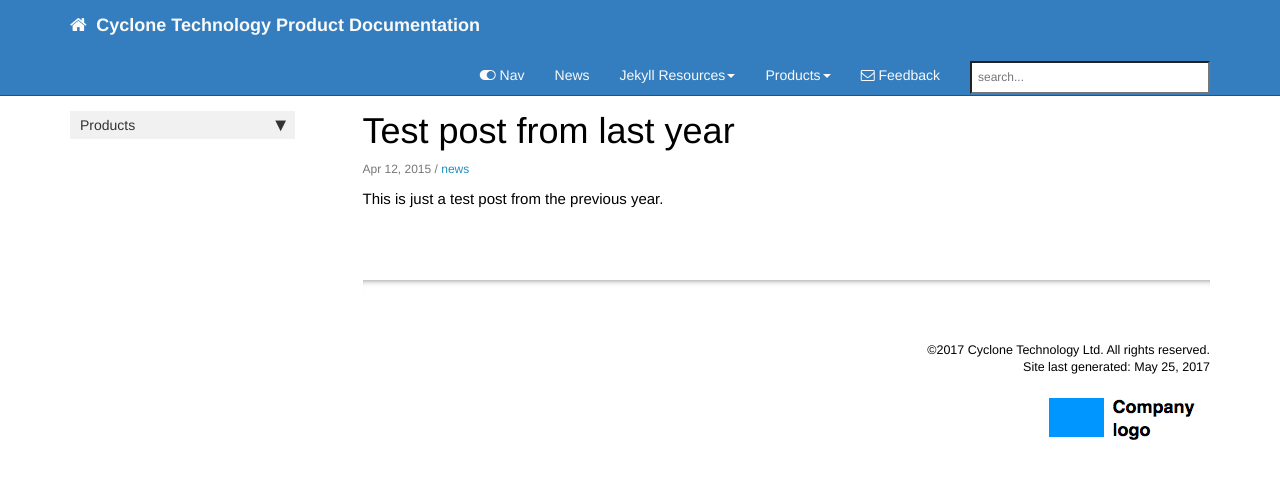
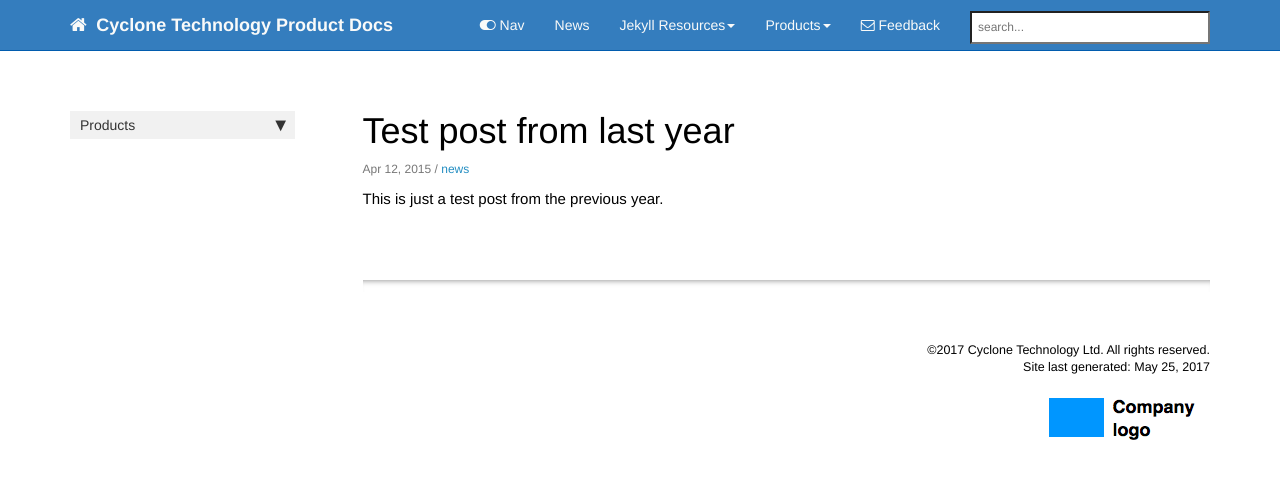
Before and after one commit to CycloneTechnology/CycloneTechnology.github.io, a Jekyll site: the page built from _posts/2015-04-12-test-post-last-year.md, in a window 1280 px wide. Shown: the top 479 px of the page. Built offline with Jekyll 4.4.1, drawn with Linux system fonts in a browser that asks for light colours; nearby versions of some CDN libraries; comment, search, counter and statistics services are not loaded.

Commit message:
Update _config.yml

```diff
--- a/_config.yml
+++ b/_config.yml
@@ -3,10 +3,10 @@ repository: CycloneTechnology/CycloneTechnology.github.io
 output: web
 # this property is useful for conditional filtering of content that is separate from the PDF.
 
-topnav_title: Cyclone Technology Product Documentation
+topnav_title: Cyclone Technology Product Docs
 # this appears on the top navigation bar next to the home button
 
-site_title: Cyclone Technology Product Documentation
+site_title: Cyclone Technology Product Docs
 # this appears in the html browser tab for the site title (seen mostly by search engines, not users)
 
 company_name: Cyclone Technology Ltd
@@ -29,7 +29,7 @@ exclude:
   - .gitignore
 # these are the files and directories that jekyll will exclude from the build
 
-feedback_subject_line: Cyclone Technology Product Documentation
+feedback_subject_line: Cyclone Technology Product Docs
 
 feedback_email: support@cyclone-technology.com
 # used as a contact email for the Feedback link in the top navigation bar
@@ -99,7 +99,7 @@ sidebars:
 - product2_sidebar
 - other
 
-description: "Cyclone Technology Product Documentation."
+description: "Cyclone Technology Product Docs."
 # the description is used in the feed.xml file
 
 # needed for sitemap.xml file only
```
